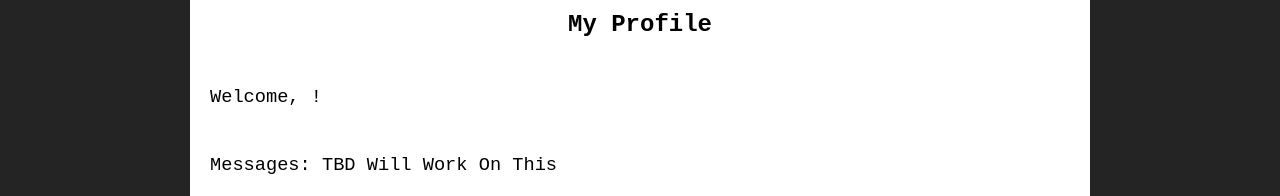
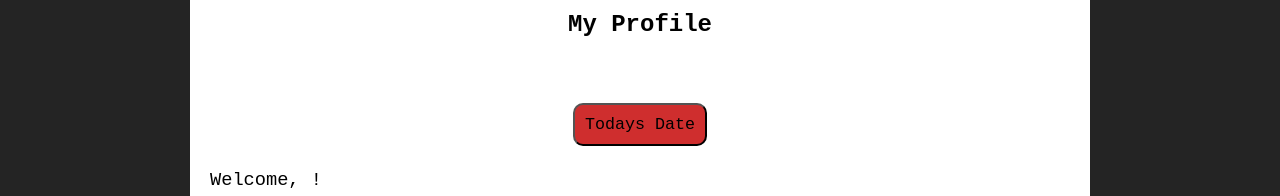
Before and after one commit to Block-30-Stranger-Things/Stranger-Things-Block-30, a React (Vite) app: page /profile in a window 1280 px wide. Shown: the part 165-361 px from the top of the page. Built offline with nearby package versions, Linux system fonts and the light colour scheme; no server answers; a web font is replaced by a local one.

Commit message:
adding one more style and button and trying to get the images to work

```diff
--- a/src/components/Home-Login.css
+++ b/src/components/Home-Login.css
@@ -42,6 +42,7 @@ h1 {
     margin: 20px;
     padding: 10px;
     width: 400px;
+    caret-color: #cf2e2e;
 }
 
 .login-btn {
--- a/src/components/MyPosts.jsx
+++ b/src/components/MyPosts.jsx
@@ -26,7 +26,7 @@ export default function MyPosts({ posts }) {
              <p><em>Updated At:</em>{post.updatedAt}</p>
              <p><em>Cohort:</em>{post.cohort}</p>
              <p><em>Author:</em>{post.author}</p>
-             <p><em>Image URL: TBD, will work on this</em>{post.imgUrl}</p>
+             {/* <img src={post.imgUrl} /> */}
 
              <button className="delete-btn" type="button" onClick={deleteMe}>Delete Post</button>
              <button type="button" onClick={selectMe}>Select Post</button>
--- a/src/components/NewPost.jsx
+++ b/src/components/NewPost.jsx
@@ -10,7 +10,7 @@ export default function NewPost() {
     title: "",
     description: "",
     price: "",
-    location: "",
+    location: ""
 })
 
 const handelSubmit = async (e) => {
@@ -68,7 +68,7 @@ function postAdded() {
                  onChange={(e) => setNewPostData({...newPostData, location: e.target.value})} />
             </label>
 
-            {/* <label>  // Unfortunately, I couldn't get this to work on time, but I really want to so I will work on this in the future :)
+            {/* <label>  //Going to Work on getting the image url to work
               Image Url:
                <input
                  value={newPostData.imgUrl}
--- a/src/components/Posts.jsx
+++ b/src/components/Posts.jsx
@@ -49,7 +49,6 @@ export default function Posts() {
           <p>Created At: {post.createdAt}</p>
           <p>Updated At: {post.updatedAt}</p>
           <p>Cohort: {post.cohort}</p>
-
           <hr />
         </div>
       ))}
--- a/src/components/Profile.jsx
+++ b/src/components/Profile.jsx
@@ -33,16 +33,24 @@ function logOut() {
   alert("Logging out, see you next time")
 }
 
+//get todays date
+function getDate() {
+  document.getElementById("getTodaysDate").innerHTML = Date();
+}
+
   return (
     <>
      <div className="profile-container">
       <h2 className="profile-heading">My Profile</h2>
+      <p id="getTodaysDate"></p>
+      <button onClick={getDate} className="date">Todays Date</button>
 
      <div className="profile-info">
        <p>Welcome, {profile.username}!</p>
        <p>Messages: TBD Will Work On This {profile.messages}</p>
        <p>ID: {profile._id}</p>
        <p>Cohort: {profile.cohort}</p>
+       <img src={profile.imgUrl} />
        <button className="logOut" type="button" onClick={logOut}>Log Out</button>
 
       <hr />
--- a/src/index.css
+++ b/src/index.css
@@ -41,5 +41,6 @@
   margin: 20px;
   padding: 10px;
   width: 400px;
+  caret-color: #cf2e2e;
 
 }
```
Also changed, not shown: src/components/Posts-Profile.css (line endings or trailing spaces).
